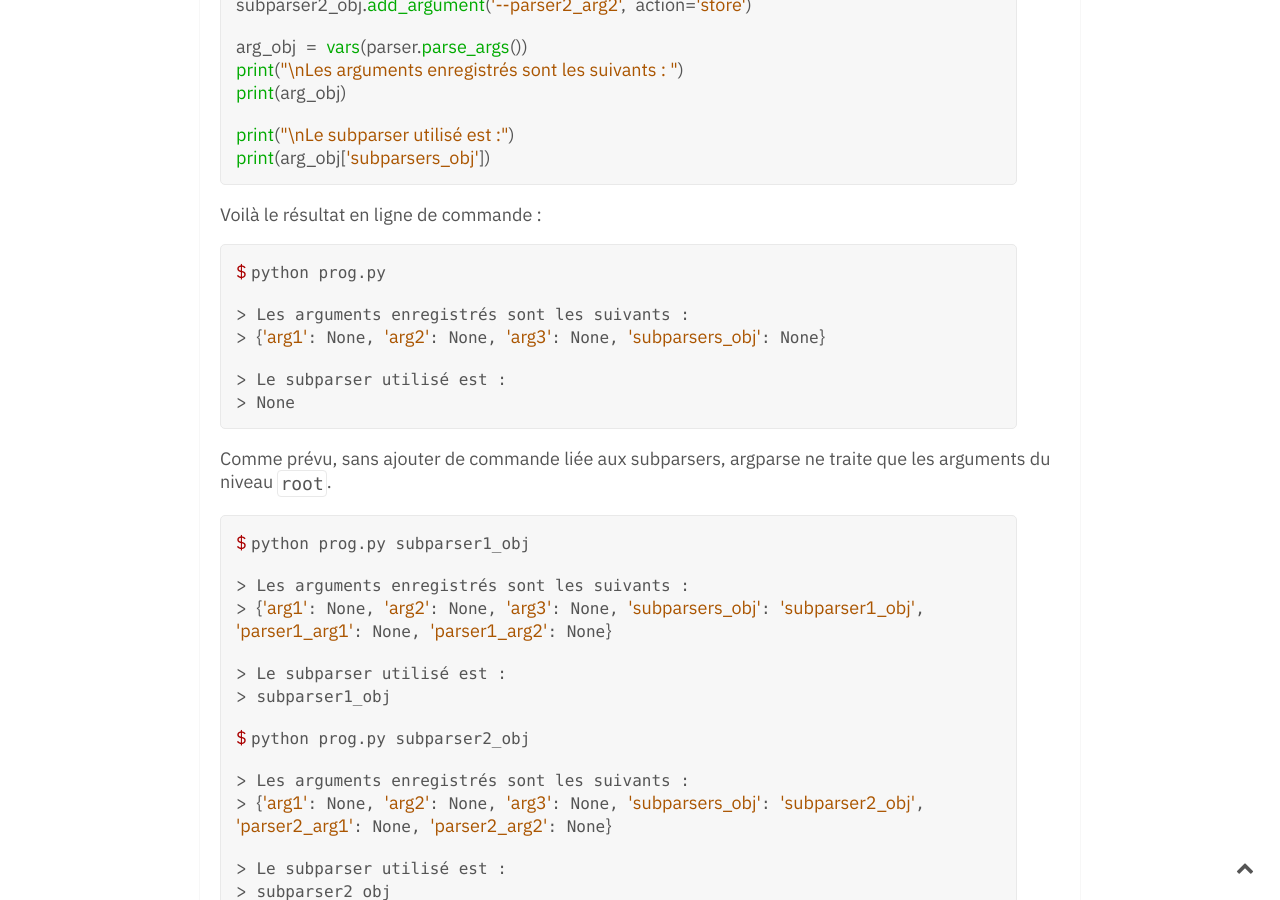
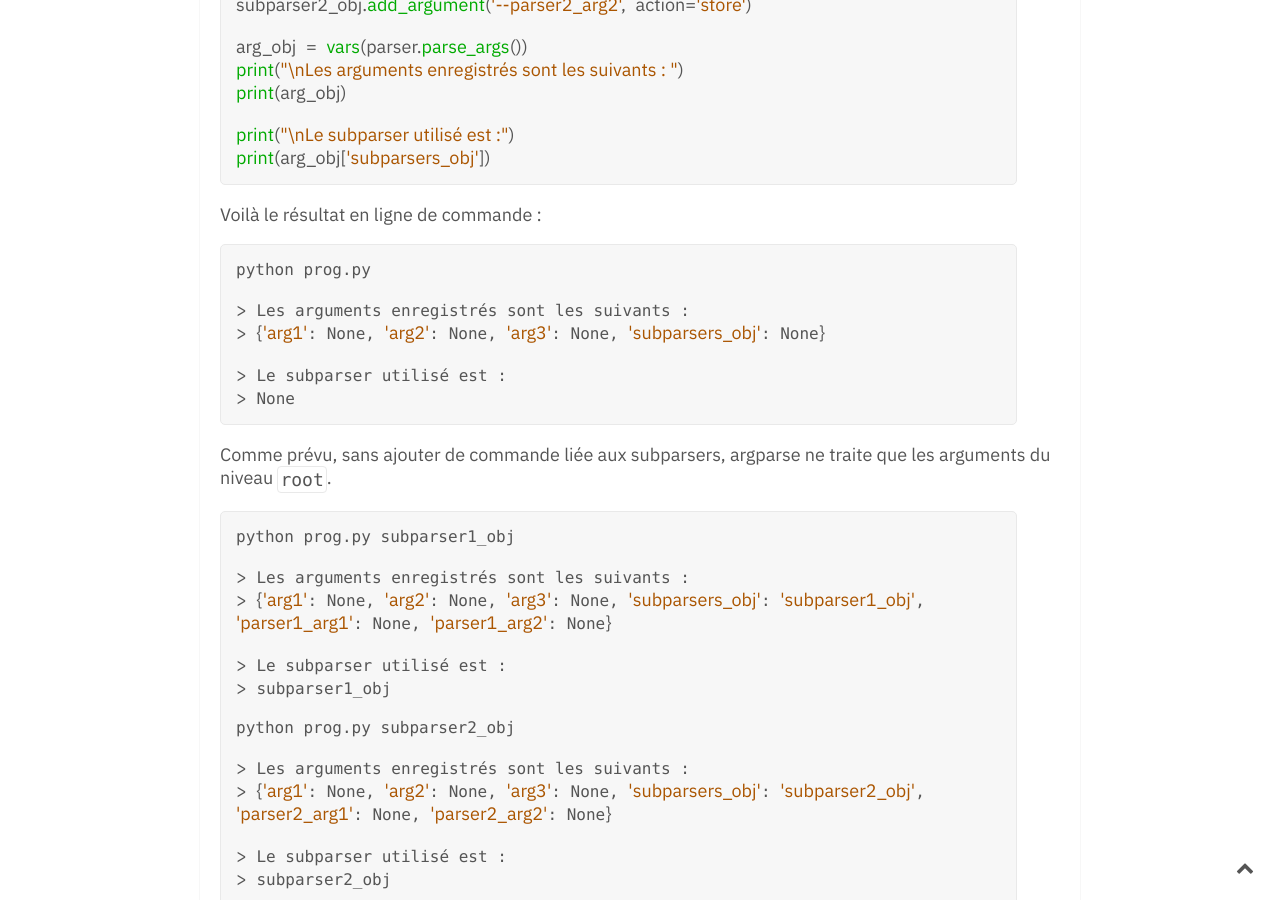
Before and after one commit to Maxence-L/arboretum.link, a Jekyll site: the page built from _notes/argparse.md, in a window 1280 px wide and 900 px high, scrolled down 4522 px. Built offline with Jekyll 4.4.1, drawn with Linux system fonts in a browser that asks for light colours; the table of contents is made by our own code.

````diff
--- a/_notes/argparse.md
+++ b/_notes/argparse.md
@@ -183,7 +183,7 @@ print(arg_obj['subparsers_obj'])
 Voilà le résultat en ligne de commande :
 
 ```bash
-$ python prog.py
+python prog.py
 
 > Les arguments enregistrés sont les suivants :
 > {'arg1': None, 'arg2': None, 'arg3': None, 'subparsers_obj': None}
@@ -195,7 +195,7 @@ $ python prog.py
 Comme prévu, sans ajouter de commande liée aux subparsers, argparse ne traite que les arguments du niveau `root`.
 
 ```bash
-$ python prog.py subparser1_obj
+python prog.py subparser1_obj
 
 > Les arguments enregistrés sont les suivants :
 > {'arg1': None, 'arg2': None, 'arg3': None, 'subparsers_obj': 'subparser1_obj', 'parser1_arg1': None, 'parser1_arg2': None}
@@ -203,7 +203,7 @@ $ python prog.py subparser1_obj
 > Le subparser utilisé est :
 > subparser1_obj
 
-$ python prog.py subparser2_obj
+python prog.py subparser2_obj
 
 > Les arguments enregistrés sont les suivants :
 > {'arg1': None, 'arg2': None, 'arg3': None, 'subparsers_obj': 'subparser2_obj', 'parser2_arg1': None, 'parser2_arg2': None}
````
